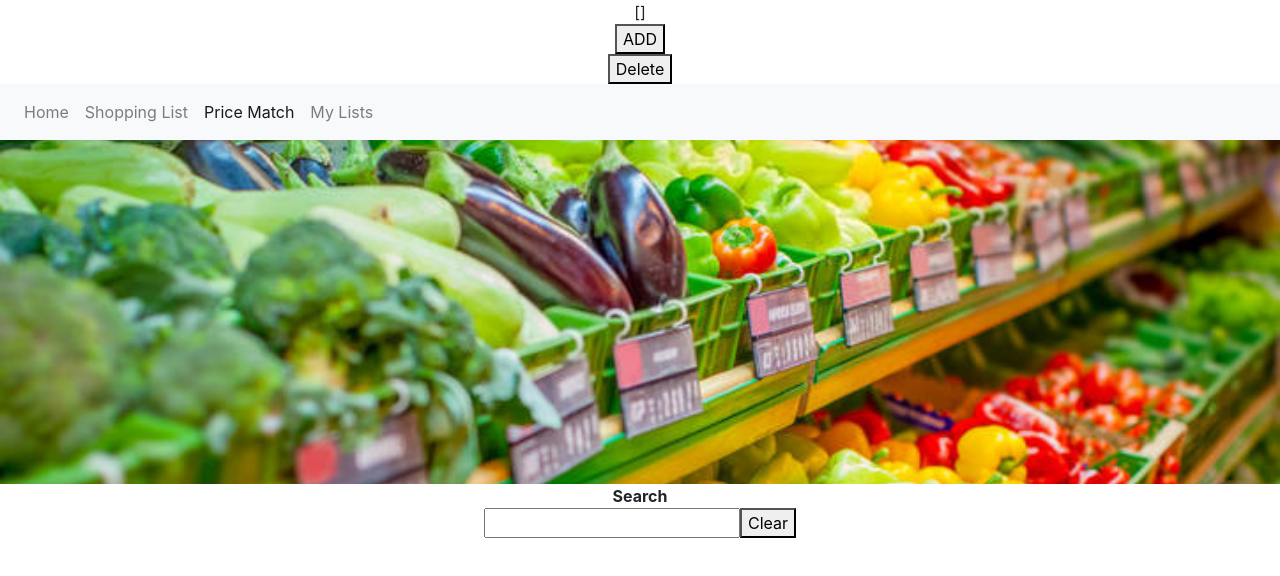
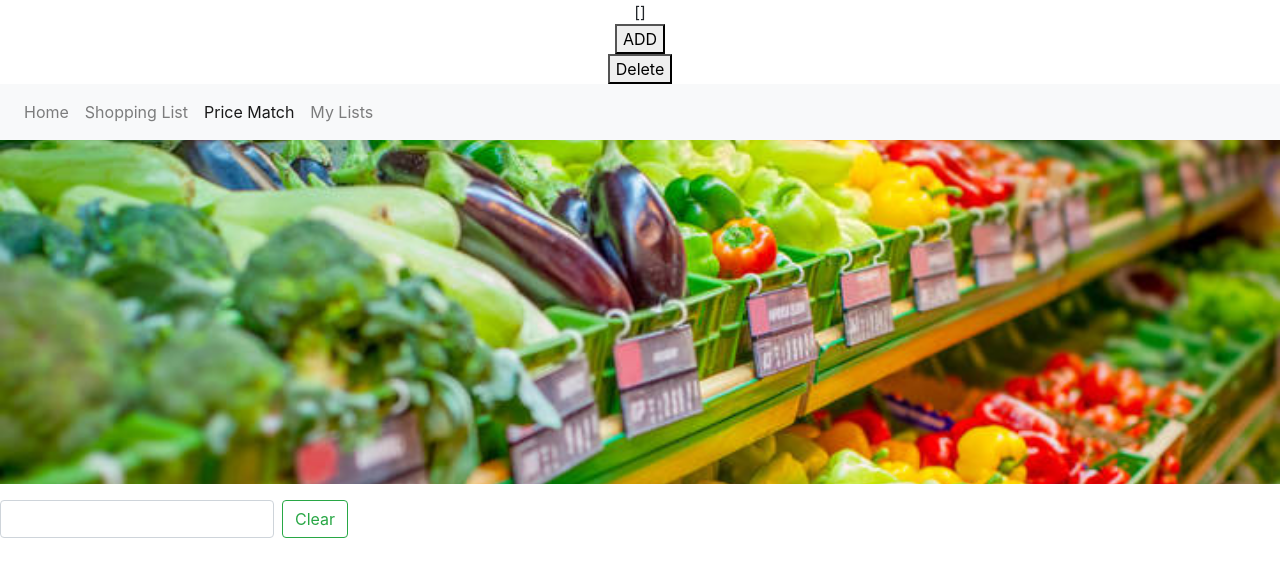
Before and after one commit to GroSavvy/GroSavvy, a React (Create React App) app: page /pricematch in a window 1280 px wide. Shown: the top 576 px of the page. Built offline with nearby package versions, Linux system fonts and the light colour scheme.

Commit message:
updates pricematch, search bar, and sort component css

```diff
--- a/src/components/SearchBar.js
+++ b/src/components/SearchBar.js
@@ -17,7 +17,7 @@ export default function SearchBar({ onSearch = (f) => f }) {
     e.preventDefault();
     setInput("");
     setFilterDisplay([]);
-    onSearch("");
+    onSearch();
   };
 
   const onChangeInput = (e) => {
@@ -34,16 +34,18 @@ export default function SearchBar({ onSearch = (f) => f }) {
   };
 
   return (
-    <div>
-      <strong>Search </strong>
-      <form onSubmit={onClearInput}>
-        <input value={input} onChange={onChangeInput} />
-        <button type="submit">Clear</button>
+    <div className="input-box">
+      <form onSubmit={onClearInput} className="form-inline">
+        <input type="search" value={input} onChange={onChangeInput} className="form-control mr-sm-2" />
+
+        <button class="btn btn-outline-success my-2 my-sm-0" type="submit">Clear</button>
       </form>
       {filterDisplay.map((key, i) => {
         return (
-          <div key={i}>
-            <strong onClick={(e) => onClickItem(e, key)}>{key.name}</strong>
+          <div className="search-output">
+          <ul key={i} className="list-group">
+            <li className="list-group-item list-group-item-action" onClick={(e) => onClickItem(e, key)}>{key.name}</li>
+          </ul>
           </div>
         );
       })}
--- a/src/components/Sort.js
+++ b/src/components/Sort.js
@@ -12,18 +12,16 @@ export default function Sort({ onSelected = (f) => f }) {
     onSelected(options[e.target.value]);
   };
   return (
-    <form>
-      <label>
-        Sort
-        <br />
-        <select value={select} onChange={handleChange}>
+    <div className="sort">
+    <form className="sort-bar">
+        <select value={select} onChange={handleChange} className="custom-select">
           {Object.entries(options).map((opt, i) => (
             <option key={i} value={opt[0]}>
               {opt[0]}
             </option>
           ))}
         </select>
-      </label>
     </form>
+    </div>
   );
 }
--- a/src/index.css
+++ b/src/index.css
@@ -77,3 +77,23 @@ code {
   padding: 1rem;
   display: block;
 }
+
+.input-box {
+  display: block;
+  flex-wrap: wrap;
+  margin-top: 1rem;
+}
+
+.search-output{
+  width: 20rem;
+}
+
+.sort {
+  display: block;
+  flex-wrap: wrap;
+  margin-top: 1rem;
+}
+
+.sort-bar {
+  width: 10rem;
+}
--- a/src/pages/PriceMatch.js
+++ b/src/pages/PriceMatch.js
@@ -40,16 +40,9 @@ export default function PriceMatch() {
   return (
     <div>
       <SearchBar onSearch={onSearch} />
-      <table>
-        <thead>
-          <tr>
-            <th>
-              <Sort onSelected={setSort} />
-            </th>
-            <th></th>
-            <th></th>
-            <th></th>
-          </tr>
+        <Sort onSelected={setSort} />
+      <table class="table">
+        <thead className="thead-dark">
           <tr>
             <th>Price</th>
             <th>Store</th>
```
